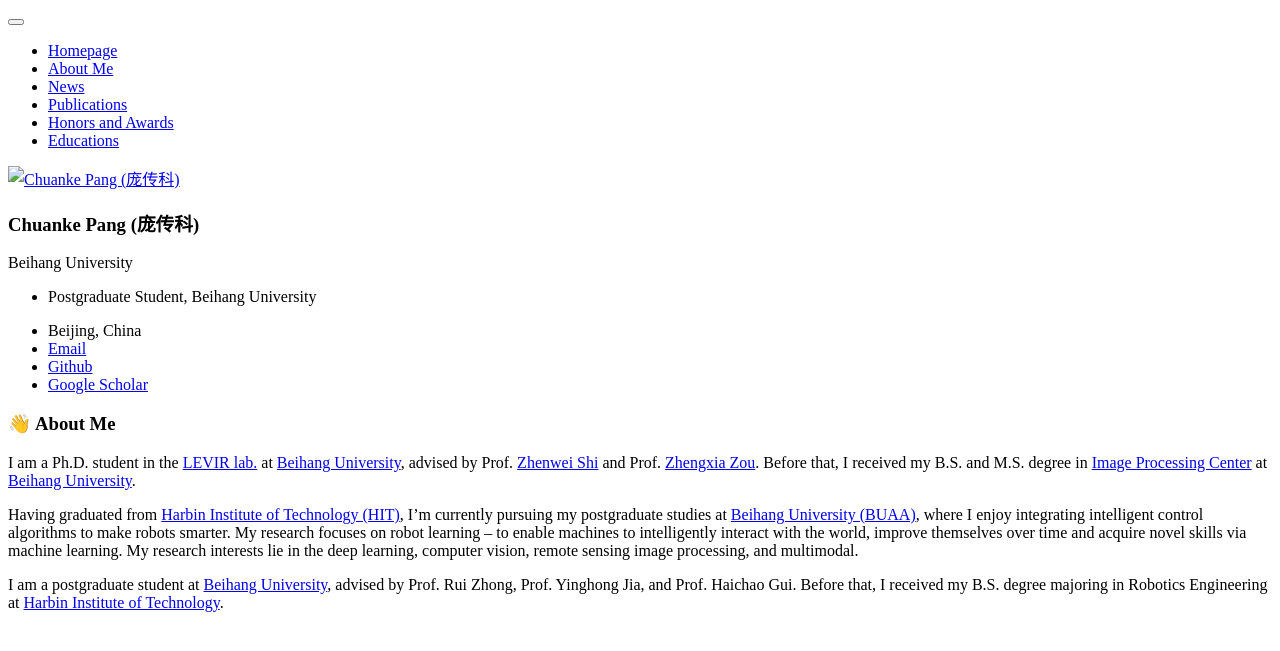
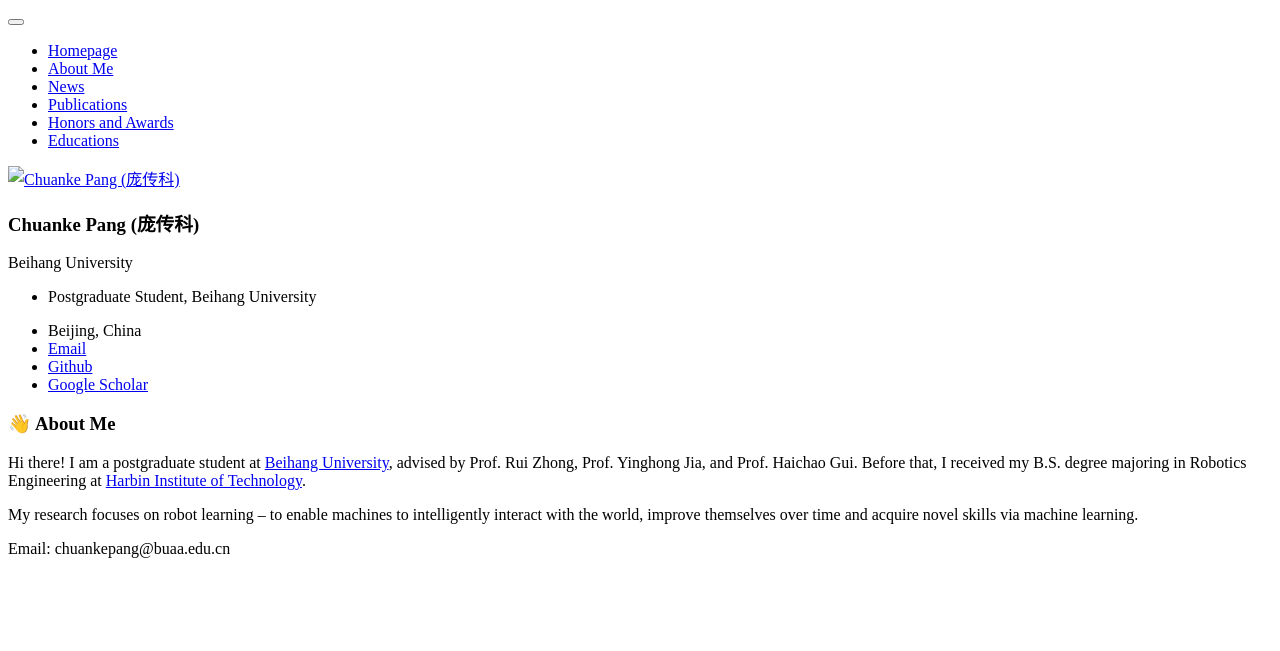
Before and after one commit to chuankepang/chuanke_academic.github.io, a Jekyll site: the page built from _pages/includes/intro.md, in a window 1280 px wide. Shown: the top 651 px of the page. Built offline with Jekyll 4.4.1, drawn with Linux system fonts in a browser that asks for light colours; our own code applies the rules of GitHub Pages for plain Markdown files.

Commit message:
Update intro.md

```diff
--- a/_pages/includes/intro.md
+++ b/_pages/includes/intro.md
@@ -1,8 +1,7 @@
 # 👋 About Me
 
-I am a Ph.D. student in the [LEVIR lab.](http://levir.buaa.edu.cn/) at [Beihang University](https://www.buaa.edu.cn/), advised by Prof. [Zhenwei Shi](http://levir.buaa.edu.cn/) and Prof. [Zhengxia Zou](https://zhengxiazou.github.io/). Before that, I received my B.S. and M.S. degree in [Image Processing Center](http://www.sa.buaa.edu.cn/) at [Beihang University](https://www.buaa.edu.cn/).
+Hi there! I am a postgraduate student at [Beihang University](https://www.buaa.edu.cn/), advised by Prof. Rui Zhong, Prof. Yinghong Jia, and Prof. Haichao Gui. Before that, I received my B.S. degree majoring in Robotics Engineering at [Harbin Institute of Technology](https://www.hit.edu.cn/).
 
-Having graduated from <a href="http://hit.edu.cn/">Harbin Institute of Technology (HIT)</a>, I'm currently pursuing my postgraduate studies at <a href="http://buaa.edu.cn/">Beihang University (BUAA)</a>, where I enjoy integrating intelligent control algorithms to make robots smarter. My research focuses on robot learning – to enable machines to intelligently interact with the world, improve themselves over time and acquire novel skills via machine learning.
-My research interests lie in the deep learning, computer vision, remote sensing image processing, and multimodal.
+My research focuses on robot learning – to enable machines to intelligently interact with the world, improve themselves over time and acquire novel skills via machine learning.
 
-I am a postgraduate student at [Beihang University](https://www.buaa.edu.cn/), advised by Prof. Rui Zhong, Prof. Yinghong Jia, and Prof. Haichao Gui. Before that, I received my B.S. degree majoring in Robotics Engineering at [Harbin Institute of Technology](https://www.hit.edu.cn/).
+Email: chuankepang@buaa.edu.cn
```
